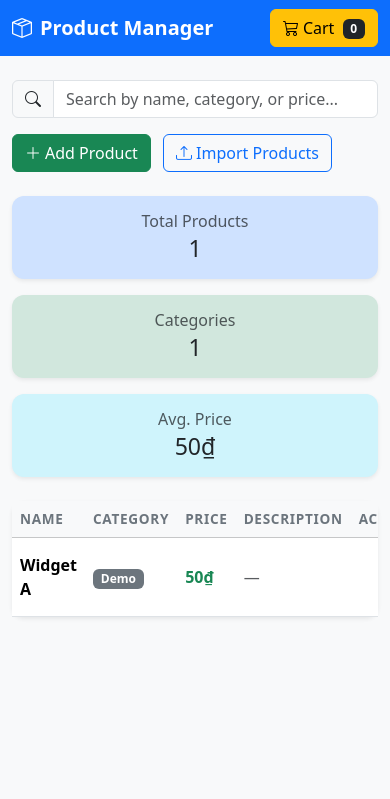
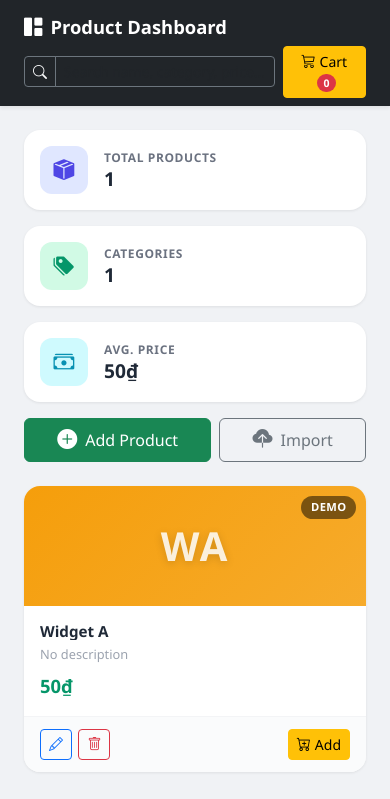
Before and after one commit to anh1901/product_crud_app, a Flask app: page / in a window 390 px wide. Shown: the top 799 px of the page. Run offline with Flask 3, Linux system fonts and the light colour scheme; data comes from the database, SQL or seed files in the repository.

Commit message:
feat: redesign UI to modern admin dashboard with product card grid
- Replace product table with Shopee-style card grid layout
- Add colorful placeholder images with product initials
- Category badges on card images
- Modern stat cards with icons and hover effects
- Dark navbar with integrated search bar
- Responsive grid (4 cols desktop, 3 tablet, 2 mobile)
- Smooth hover animations on cards
- Clean admin dashboard aesthetic

Co-Authored-By: Devin AI <158243242+devin-ai-integration[bot]@users.noreply.github.com>

```diff
--- a/static/css/style.css
+++ b/static/css/style.css
@@ -1,45 +1,179 @@
-body {
-    background-color: #f8f9fa;
+:root {
+    --bg-body: #f0f2f5;
+    --bg-card: #ffffff;
+    --shadow-sm: 0 1px 3px rgba(0,0,0,.08);
+    --shadow-md: 0 4px 12px rgba(0,0,0,.1);
+    --shadow-hover: 0 8px 24px rgba(0,0,0,.12);
+    --radius: 0.75rem;
+    --radius-lg: 1rem;
 }
 
-.table th {
-    font-weight: 600;
-    font-size: 0.85rem;
+body {
+    background-color: var(--bg-body);
+    font-family: 'Segoe UI', system-ui, -apple-system, sans-serif;
+}
+
+/* Stat Cards */
+.stat-card {
+    display: flex;
+    align-items: center;
+    gap: 1rem;
+    padding: 1.25rem;
+    border-radius: var(--radius-lg);
+    background: var(--bg-card);
+    box-shadow: var(--shadow-sm);
+    transition: box-shadow 0.2s, transform 0.2s;
+}
+
+.stat-card:hover {
+    box-shadow: var(--shadow-md);
+    transform: translateY(-2px);
+}
+
+.stat-icon {
+    width: 48px;
+    height: 48px;
+    border-radius: 12px;
+    display: flex;
+    align-items: center;
+    justify-content: center;
+    font-size: 1.3rem;
+    flex-shrink: 0;
+}
+
+.stat-card-primary .stat-icon { background: #e0e7ff; color: #4f46e5; }
+.stat-card-success .stat-icon { background: #d1fae5; color: #059669; }
+.stat-card-info .stat-icon    { background: #cffafe; color: #0891b2; }
+
+.stat-label {
+    font-size: 0.75rem;
     text-transform: uppercase;
     letter-spacing: 0.05em;
-    color: #6c757d;
+    color: #6b7280;
+    font-weight: 600;
 }
 
-.table td {
-    vertical-align: middle;
+.stat-value {
+    font-size: 1.5rem;
+    font-weight: 700;
+    color: #1f2937;
+    line-height: 1.2;
 }
 
-.card {
-    border-radius: 0.75rem;
+/* Product Cards */
+.product-card {
+    background: var(--bg-card);
+    border-radius: var(--radius-lg);
+    box-shadow: var(--shadow-sm);
+    overflow: hidden;
+    transition: box-shadow 0.25s, transform 0.25s;
+    display: flex;
+    flex-direction: column;
+    height: 100%;
 }
 
-.btn-action {
-    padding: 0.25rem 0.5rem;
-    font-size: 0.875rem;
+.product-card:hover {
+    box-shadow: var(--shadow-hover);
+    transform: translateY(-4px);
 }
 
-.toast {
-    min-width: 250px;
+.product-img {
+    height: 140px;
+    display: flex;
+    align-items: center;
+    justify-content: center;
+    position: relative;
+    overflow: hidden;
 }
 
-.product-description {
-    max-width: 250px;
+.product-initials {
+    font-size: 2.5rem;
+    font-weight: 800;
+    color: rgba(255,255,255,.85);
+    letter-spacing: 0.05em;
+    text-shadow: 0 2px 8px rgba(0,0,0,.15);
+}
+
+.product-badge {
+    position: absolute;
+    top: 10px;
+    right: 10px;
+    background: rgba(0,0,0,.5);
+    color: #fff;
+    padding: 0.2rem 0.6rem;
+    border-radius: 20px;
+    font-size: 0.7rem;
+    font-weight: 600;
+    backdrop-filter: blur(4px);
+    text-transform: uppercase;
+    letter-spacing: 0.03em;
+}
+
+.product-info {
+    padding: 1rem;
+    flex: 1;
+    display: flex;
+    flex-direction: column;
+}
+
+.product-name {
+    font-weight: 700;
+    font-size: 0.95rem;
+    margin-bottom: 0.3rem;
+    color: #1f2937;
     white-space: nowrap;
     overflow: hidden;
     text-overflow: ellipsis;
 }
 
-.navbar-brand {
-    font-size: 1.25rem;
+.product-desc {
+    font-size: 0.8rem;
+    color: #9ca3af;
+    margin-bottom: 0.5rem;
+    flex: 1;
+    display: -webkit-box;
+    -webkit-line-clamp: 2;
+    -webkit-box-orient: vertical;
+    overflow: hidden;
 }
 
+.product-price {
+    font-size: 1.15rem;
+    font-weight: 800;
+    color: #059669;
+}
+
+.product-actions {
+    display: flex;
+    align-items: center;
+    gap: 0.4rem;
+    padding: 0.75rem 1rem;
+    border-top: 1px solid #f3f4f6;
+    background: #fafbfc;
+}
+
+/* Navbar */
+.navbar-brand {
+    font-size: 1.15rem;
+}
+
+.navbar .form-control:focus {
+    box-shadow: none;
+    border-color: #6366f1;
+}
+
+/* Toast */
+.toast {
+    min-width: 250px;
+}
+
+/* Misc */
 details summary {
     cursor: pointer;
+}
+
+.card {
+    border-radius: var(--radius);
 }
 
 /* Cart Sidebar */
@@ -134,3 +268,9 @@ details summary {
 @media print {
     .no-print { display: none !important; }
 }
+
+@media (max-width: 768px) {
+    .stat-card { padding: 1rem; }
+    .stat-value { font-size: 1.2rem; }
+    .product-img { height: 120px; }
+}
--- a/static/js/app.js
+++ b/static/js/app.js
@@ -23,42 +23,55 @@ async function loadProducts(search = "") {
     updateStats(allProducts);
 }
 
+const PLACEHOLDER_COLORS = ["#6366f1","#f43f5e","#10b981","#f59e0b","#3b82f6","#8b5cf6","#ec4899","#14b8a6"];
+
+function getPlaceholderColor(name) {
+    let hash = 0;
+    for (let i = 0; i < name.length; i++) hash = name.charCodeAt(i) + ((hash << 5) - hash);
+    return PLACEHOLDER_COLORS[Math.abs(hash) % PLACEHOLDER_COLORS.length];
+}
+
 function renderProducts(products) {
-    const tbody = document.getElementById("productTableBody");
+    const grid = document.getElementById("productGrid");
     if (products.length === 0) {
-        tbody.innerHTML = `
-            <tr>
-                <td colspan="5" class="text-center py-5 text-muted">
+        grid.innerHTML = `
+            <div class="col-12 text-center py-5 text-muted">
                 <i class="bi bi-inbox fs-1 d-block mb-2"></i>
                 No products found.
-                </td>
-            </tr>`;
+            </div>`;
         return;
     }
 
-    tbody.innerHTML = products
-        .map(
-            (p) => `
-        <tr>
-            <td class="fw-semibold">${escapeHtml(p.name)}</td>
-            <td>${p.category ? `<span class="badge bg-secondary">${escapeHtml(p.category)}</span>` : '<span class="text-muted">—</span>'}</td>
-            <td class="fw-semibold text-success">${formatVND(p.price)}</td>
-            <td class="product-description text-muted">${escapeHtml(p.description || "—")}</td>
-            <td class="text-end">
-                <button class="btn btn-sm btn-outline-primary btn-action me-1" onclick="showEditModal('${p.id}')" title="Edit">
+    grid.innerHTML = products
+        .map((p) => {
+            const color = getPlaceholderColor(p.name);
+            const initials = p.name.split(" ").map(w => w[0]).join("").substring(0, 2).toUpperCase();
+            return `
+        <div class="col-xl-3 col-lg-4 col-md-6">
+            <div class="product-card">
+                <div class="product-img" style="background:linear-gradient(135deg, ${color}, ${color}dd)">
+                    <span class="product-initials">${initials}</span>
+                    ${p.category ? `<span class="product-badge">${escapeHtml(p.category)}</span>` : ""}
+                </div>
+                <div class="product-info">
+                    <h6 class="product-name" title="${escapeHtml(p.name)}">${escapeHtml(p.name)}</h6>
+                    <p class="product-desc">${escapeHtml(p.description || "No description")}</p>
+                    <div class="product-price">${formatVND(p.price)}</div>
+                </div>
+                <div class="product-actions">
+                    <button class="btn btn-sm btn-outline-primary" onclick="showEditModal('${p.id}')" title="Edit">
                         <i class="bi bi-pencil"></i>
                     </button>
-                <button class="btn btn-sm btn-outline-danger btn-action" onclick="showDeleteModal('${p.id}', '${escapeHtml(p.name)}')" title="Delete">
+                    <button class="btn btn-sm btn-outline-danger" onclick="showDeleteModal('${p.id}', '${escapeHtml(p.name)}')" title="Delete">
                         <i class="bi bi-trash"></i>
                     </button>
-            </td>
-            <td>
-                <button class="btn btn-sm btn-warning" onclick="addToCart('${p.id}')" title="Add to cart">
-                    <i class="bi bi-cart-plus"></i>
+                    <button class="btn btn-sm btn-warning ms-auto" onclick="addToCart('${p.id}')" title="Add to cart">
+                        <i class="bi bi-cart-plus me-1"></i>Add
                     </button>
-            </td>
-        </tr>`
-        )
+                </div>
+            </div>
+        </div>`;
+        })
         .join("");
 }
 
--- a/templates/index.html
+++ b/templates/index.html
@@ -9,90 +9,73 @@
     <link href="/static/css/style.css" rel="stylesheet">
 </head>
 <body>
-    <nav class="navbar navbar-expand-lg bg-primary" data-bs-theme="dark">
-        <div class="container">
+    <nav class="navbar navbar-expand-lg navbar-dark bg-dark shadow-sm">
+        <div class="container-fluid px-4">
             <a class="navbar-brand fw-bold" href="#">
-                <i class="bi bi-box-seam me-2"></i>Product Manager
+                <i class="bi bi-grid-1x2-fill me-2"></i>Product Dashboard
             </a>
-            <button class="btn btn-warning position-relative" onclick="toggleCart()">
-                <i class="bi bi-cart3 me-1"></i>Cart
-                <span class="badge bg-dark ms-1" id="cartCount">0</span>
-            </button>
+            <div class="d-flex align-items-center gap-2">
+                <div class="input-group input-group-sm" style="width:280px">
+                    <span class="input-group-text bg-dark border-secondary text-light"><i class="bi bi-search"></i></span>
+                    <input type="text" class="form-control bg-dark border-secondary text-light" id="searchInput" placeholder="Search name, category, price...">
+                </div>
+                <button class="btn btn-warning btn-sm position-relative" onclick="toggleCart()">
+                    <i class="bi bi-cart3 me-1"></i>Cart
+                    <span class="badge bg-danger rounded-pill ms-1" id="cartCount">0</span>
+                </button>
+            </div>
         </div>
     </nav>
 
-    <div class="container py-4">
-        <!-- Action Bar -->
+    <div class="container-fluid px-4 py-4">
+        <!-- Stats Row -->
         <div class="row g-3 mb-4">
-            <div class="col-md-4">
-                <div class="input-group">
-                    <span class="input-group-text"><i class="bi bi-search"></i></span>
-                    <input type="text" class="form-control" id="searchInput" placeholder="Search by name, category, or price...">
-                </div>
-            </div>
-            <div class="col-md-8 text-md-end">
-                <button class="btn btn-success me-2" onclick="showAddModal()">
-                    <i class="bi bi-plus-lg me-1"></i>Add Product
-                </button>
-                <button class="btn btn-outline-primary" onclick="showImportModal()">
-                    <i class="bi bi-upload me-1"></i>Import Products
-                </button>
-            </div>
-        </div>
-
-        <!-- Stats -->
-        <div class="row g-3 mb-4">
-            <div class="col-md-4">
-                <div class="card border-0 shadow-sm bg-primary-subtle">
-                    <div class="card-body text-center">
-                        <h6 class="text-muted mb-1">Total Products</h6>
-                        <h3 class="mb-0" id="statTotal">0</h3>
+            <div class="col-lg-3 col-md-6">
+                <div class="stat-card stat-card-primary">
+                    <div class="stat-icon"><i class="bi bi-box-seam-fill"></i></div>
+                    <div>
+                        <div class="stat-label">Total Products</div>
+                        <div class="stat-value" id="statTotal">0</div>
                     </div>
                 </div>
             </div>
-            <div class="col-md-4">
-                <div class="card border-0 shadow-sm bg-success-subtle">
-                    <div class="card-body text-center">
-                        <h6 class="text-muted mb-1">Categories</h6>
-                        <h3 class="mb-0" id="statCategories">0</h3>
+            <div class="col-lg-3 col-md-6">
+                <div class="stat-card stat-card-success">
+                    <div class="stat-icon"><i class="bi bi-tags-fill"></i></div>
+                    <div>
+                        <div class="stat-label">Categories</div>
+                        <div class="stat-value" id="statCategories">0</div>
                     </div>
                 </div>
             </div>
-            <div class="col-md-4">
-                <div class="card border-0 shadow-sm bg-info-subtle">
-                    <div class="card-body text-center">
-                        <h6 class="text-muted mb-1">Avg. Price</h6>
-                        <h3 class="mb-0" id="statAvgPrice">0₫</h3>
+            <div class="col-lg-3 col-md-6">
+                <div class="stat-card stat-card-info">
+                    <div class="stat-icon"><i class="bi bi-cash-stack"></i></div>
+                    <div>
+                        <div class="stat-label">Avg. Price</div>
+                        <div class="stat-value" id="statAvgPrice">0₫</div>
                     </div>
+                </div>
+            </div>
+            <div class="col-lg-3 col-md-6">
+                <div class="d-flex gap-2 h-100 align-items-stretch">
+                    <button class="btn btn-success flex-fill d-flex align-items-center justify-content-center gap-2" onclick="showAddModal()">
+                        <i class="bi bi-plus-circle-fill fs-5"></i>
+                        <span>Add Product</span>
+                    </button>
+                    <button class="btn btn-outline-secondary flex-fill d-flex align-items-center justify-content-center gap-2" onclick="showImportModal()">
+                        <i class="bi bi-cloud-upload-fill fs-5"></i>
+                        <span>Import</span>
+                    </button>
                 </div>
             </div>
         </div>
 
-        <!-- Product Table -->
-        <div class="card border-0 shadow-sm">
-            <div class="card-body p-0">
-                <div class="table-responsive">
-                    <table class="table table-hover mb-0 align-middle">
-                        <thead class="table-light">
-                            <tr>
-                                <th>Name</th>
-                                <th>Category</th>
-                                <th>Price</th>
-                                <th>Description</th>
-                                <th class="text-end">Actions</th>
-                                <th style="width:80px"></th>
-                            </tr>
-                        </thead>
-                        <tbody id="productTableBody">
-                            <tr>
-                                <td colspan="5" class="text-center py-5 text-muted">
-                                    <i class="bi bi-inbox fs-1 d-block mb-2"></i>
-                                    No products yet. Add one to get started!
-                                </td>
-                            </tr>
-                        </tbody>
-                    </table>
-                </div>
+        <!-- Product Grid -->
+        <div class="row g-3" id="productGrid">
+            <div class="col-12 text-center py-5 text-muted">
+                <i class="bi bi-inbox fs-1 d-block mb-2"></i>
+                No products yet. Add one to get started!
             </div>
         </div>
     </div>
```
Lines whose indentation alone changed are shown as unchanged.
